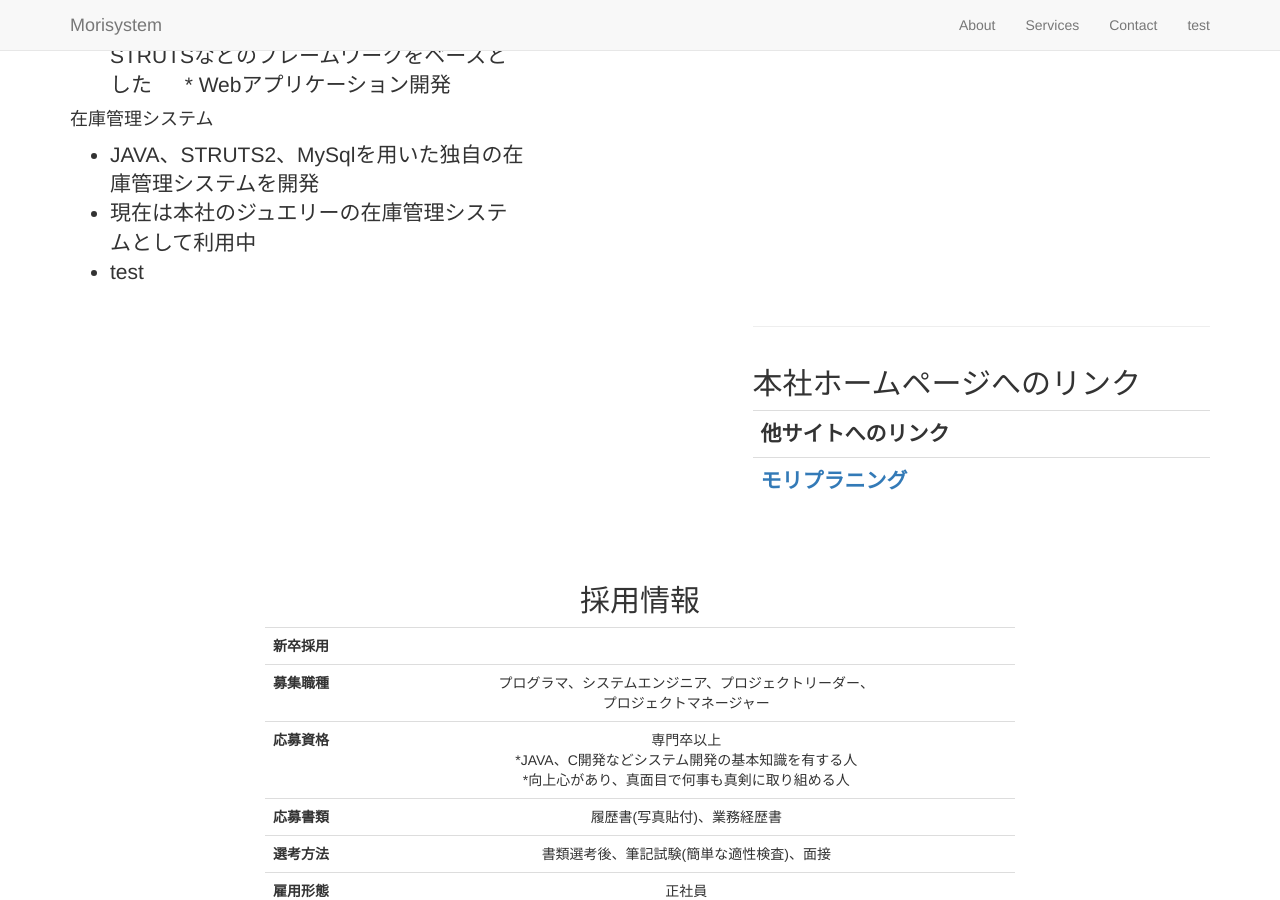
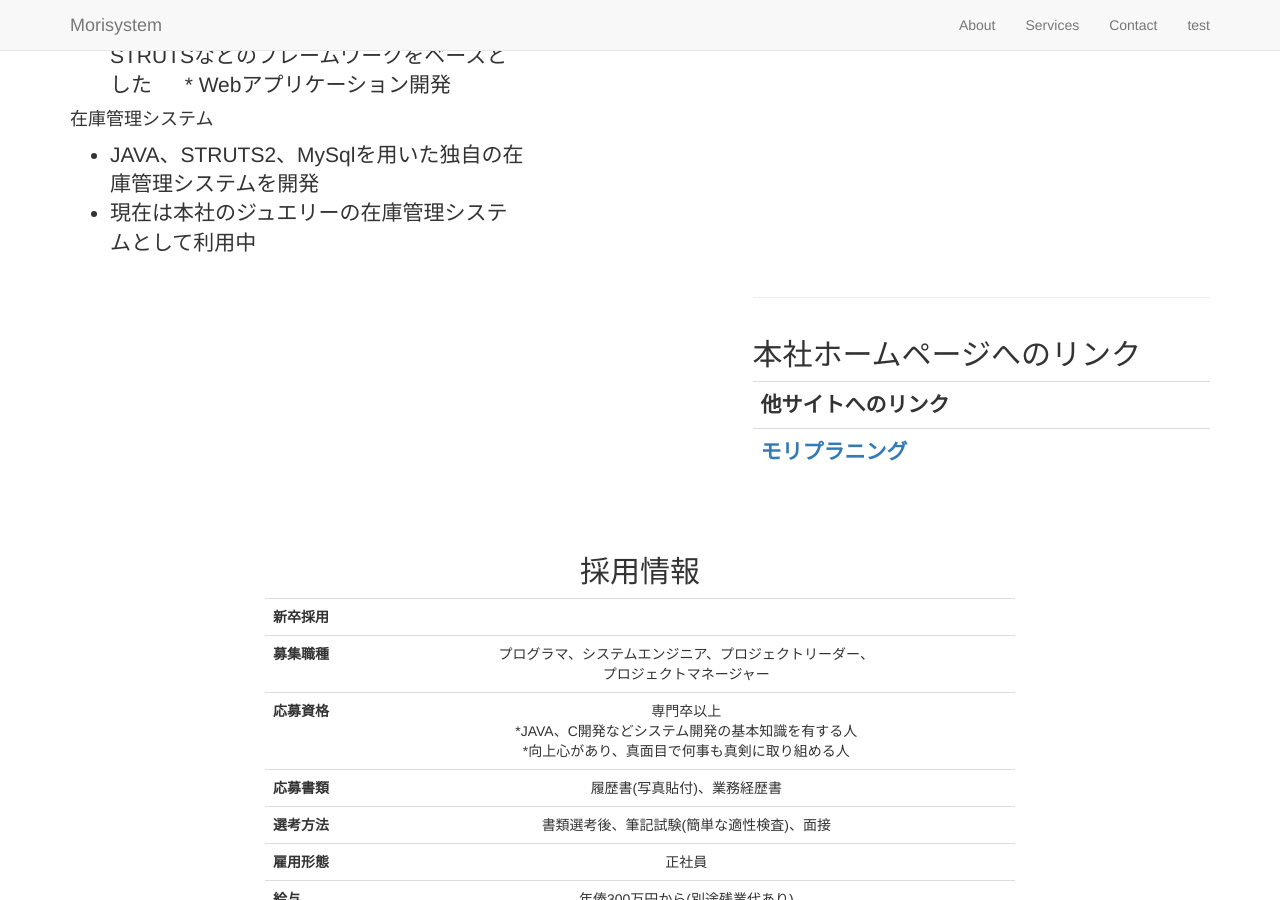
Before and after one commit to mori-system/mori-system.github.io, a Jekyll site: the page built from _posts/2018-08-03-services-1.markdown, in a window 1280 px wide and 900 px high, scrolled down 1187 px. Built offline with Jekyll 4.4.1, drawn with Linux system fonts in a browser that asks for light colours; nearby versions of some CDN libraries; library files that are not in the unit come from our copies.

Commit message:
Update 2018-08-03-services-1.markdown

```diff
--- a/_posts/2018-08-03-services-1.markdown
+++ b/_posts/2018-08-03-services-1.markdown
@@ -30,4 +30,3 @@ description: |
 
    * JAVA、STRUTS2、MySqlを用いた独自の在庫管理システムを開発
    * 現在は本社のジュエリーの在庫管理システムとして利用中
-   * test
```
